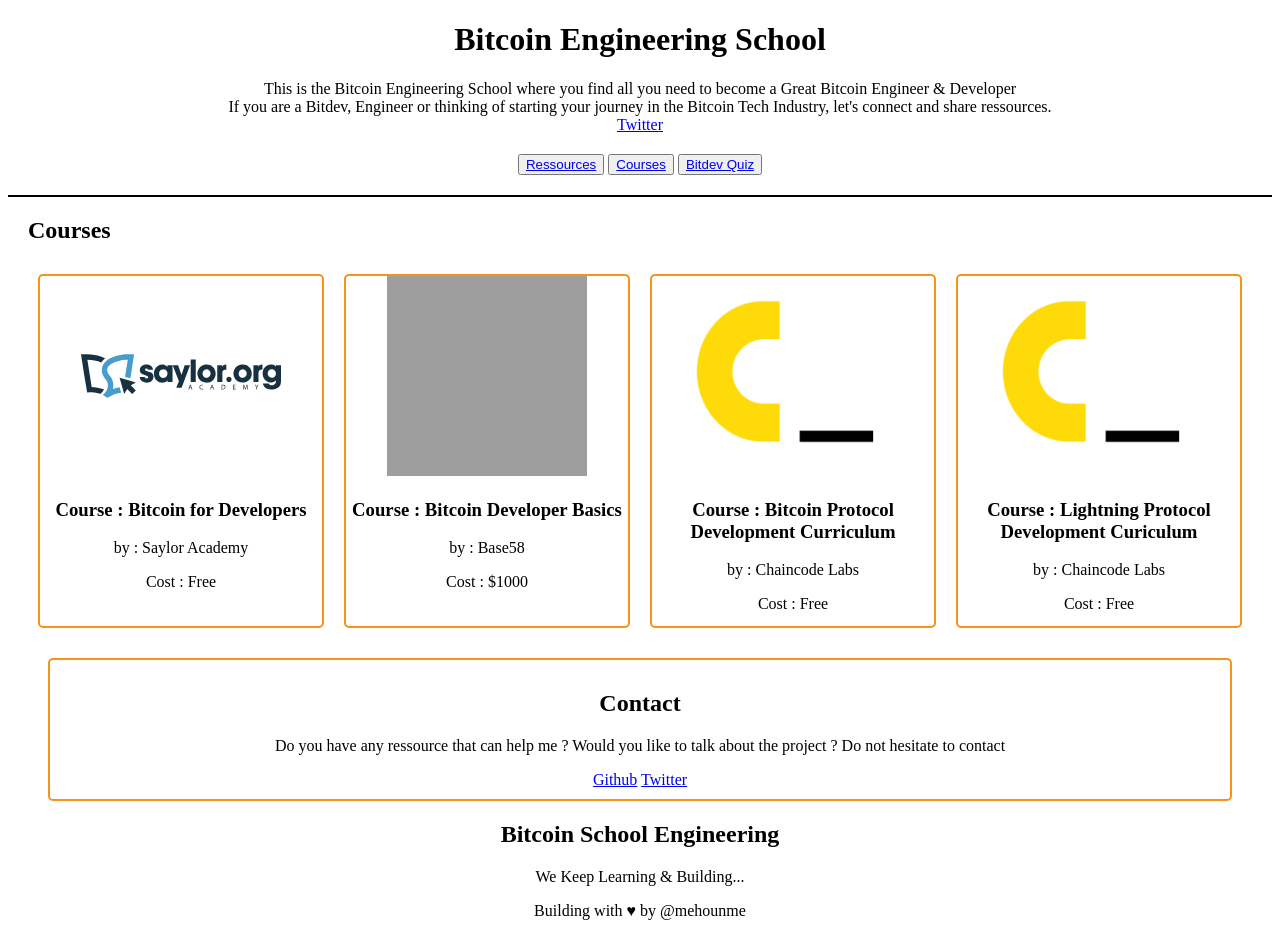
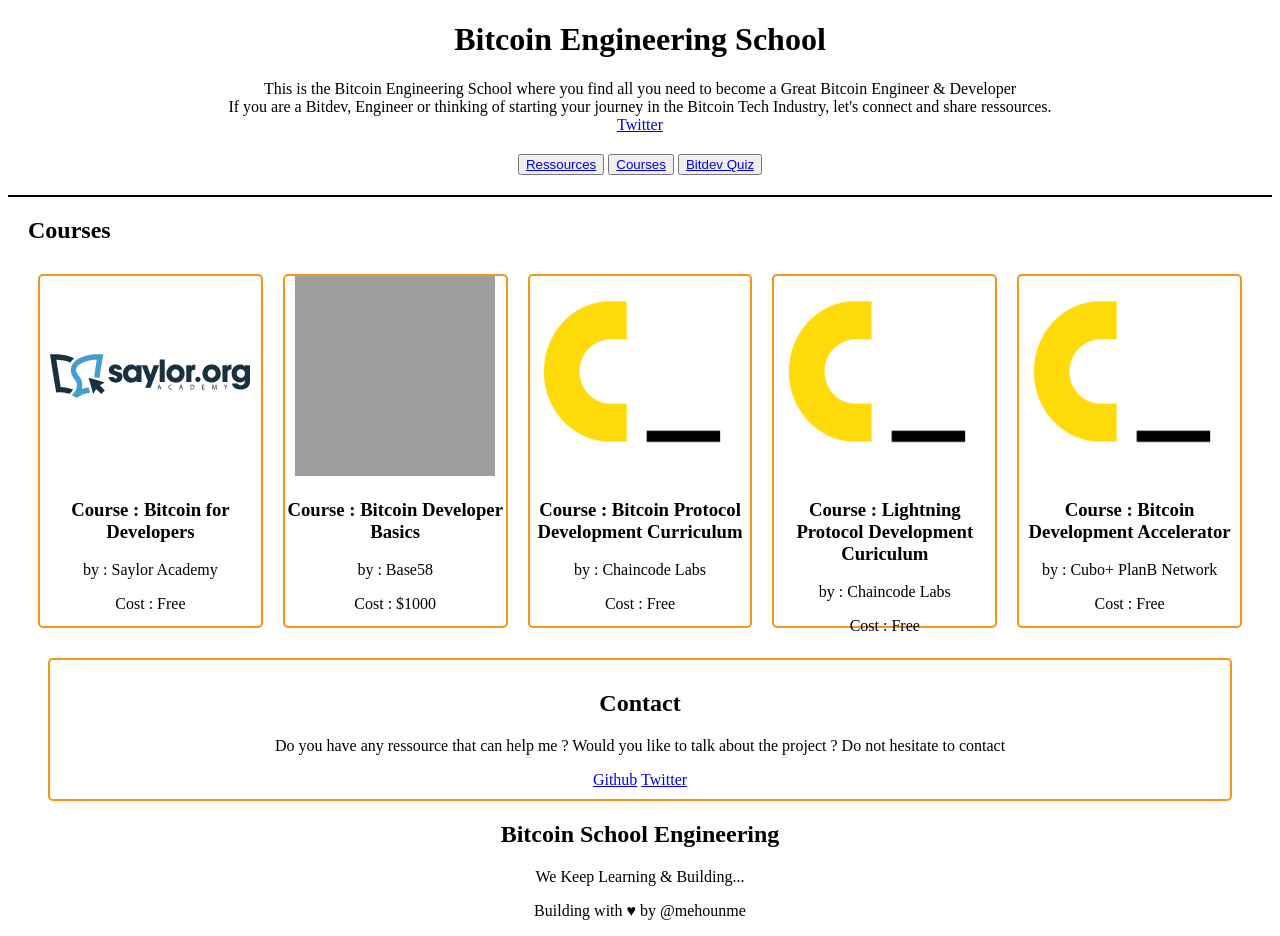
Before and after one commit to AlphonseMehounme/bitdev, a plain HTML site: page course.html in a window 1280 px wide. Drawn offline with Linux system fonts and the light colour scheme; grey boxes are pictures that could not be loaded.

Commit message:
Add Bitcoin Dev accelator

```diff
--- a/course.html
+++ b/course.html
@@ -47,6 +47,12 @@
               <p>by : Chaincode Labs</p>
               <p>Cost : Free</p>
             </article>
+            <article class="course">
+              <a href="https://planb.network/en/courses/cuboplus"><img src="images/bitcoincurriculum.png"></a>
+              <h3>Course : Bitcoin Development Accelerator</h3>
+              <p>by : Cubo+ PlanB Network</p>
+              <p>Cost : Free</p>
+            </article>
           </section>
           <section id="contact" class="ressourcebox">
             <h2>Contact</h2>
```
